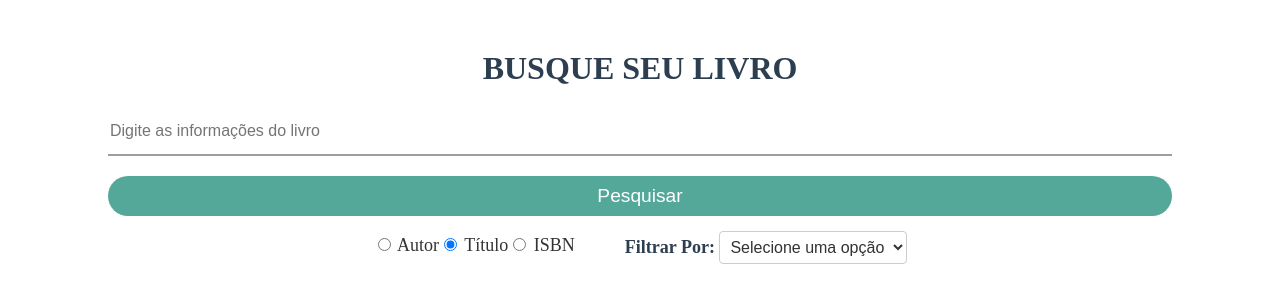
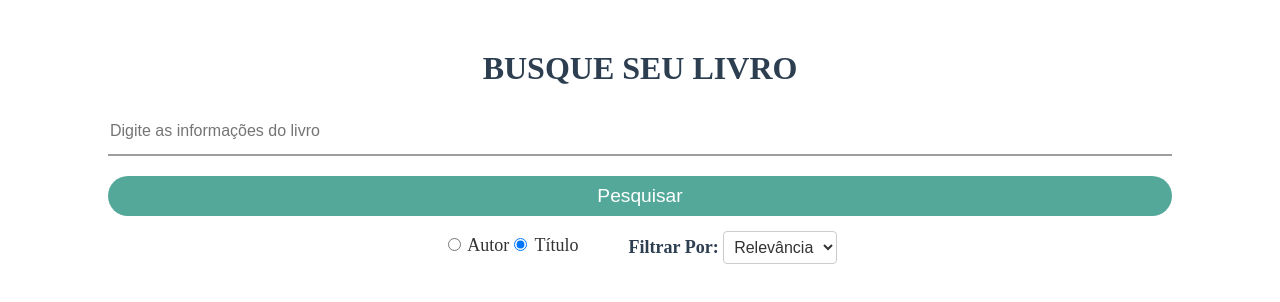
Before and after one commit to elc1090/project2-gsquevedo, a Vue app in the folder vue-api-google-books/: page / in a window 1280 px wide. Shown: the top 302 px of the page. Built offline with nearby package versions, Linux system fonts and the light colour scheme.

Commit message:
ajustes finais

```diff
--- a/vue-api-google-books/src/components/SelectOrder.vue
+++ b/vue-api-google-books/src/components/SelectOrder.vue
@@ -23,7 +23,7 @@ export default {
         value: {
             type: String,
             required: true,
-            default: "default"
+            default: "relevance"
         }
     },
 
--- a/vue-api-google-books/src/components/book/BooksList.vue
+++ b/vue-api-google-books/src/components/book/BooksList.vue
@@ -27,7 +27,7 @@ export default {
 .books-list {
     display: flex;
     flex-wrap: wrap;
-    justify-content: space-between;
+    justify-content: center;
     margin: 0 -8px;
     margin-top: 20px;
 }
--- a/vue-api-google-books/src/components/book/SearchBook.vue
+++ b/vue-api-google-books/src/components/book/SearchBook.vue
@@ -31,23 +31,22 @@ export default {
     setup() {
         const books = ref([]);
         const searchBook = ref('');
-        const selected = ref('title');
+        const selected = ref('');
         const orderBy = ref('relevance');
 
         const group = [
             { label: 'Autor', value: 'author' },
-            { label: 'Título', value: 'title' },
-            { label: 'ISBN', value: 'isbn'}
+            { label: 'Título', value: 'title' }
         ];
 
         const options = [
-            { label: 'Selecione uma opção', value: 'default' },
-            { label: 'Newest', value: 'newest' },
-            { label: 'Relevance', value: 'relevance' }
+            { label: 'Atuais', value: 'newest' },
+            { label: 'Relevância', value: 'relevance' }
         ]
 
         async function search() {
             try {
+                console.log(selected.value, searchBook.value)
                 const response = await axios.get(
                     `https://www.googleapis.com/books/v1/volumes?q=${selected.value}:${searchBook.value}&orderBy=${orderBy.value}`
                 );
```
Also changed, not shown: 1 other file (tests, documents, lock files or other folders).
